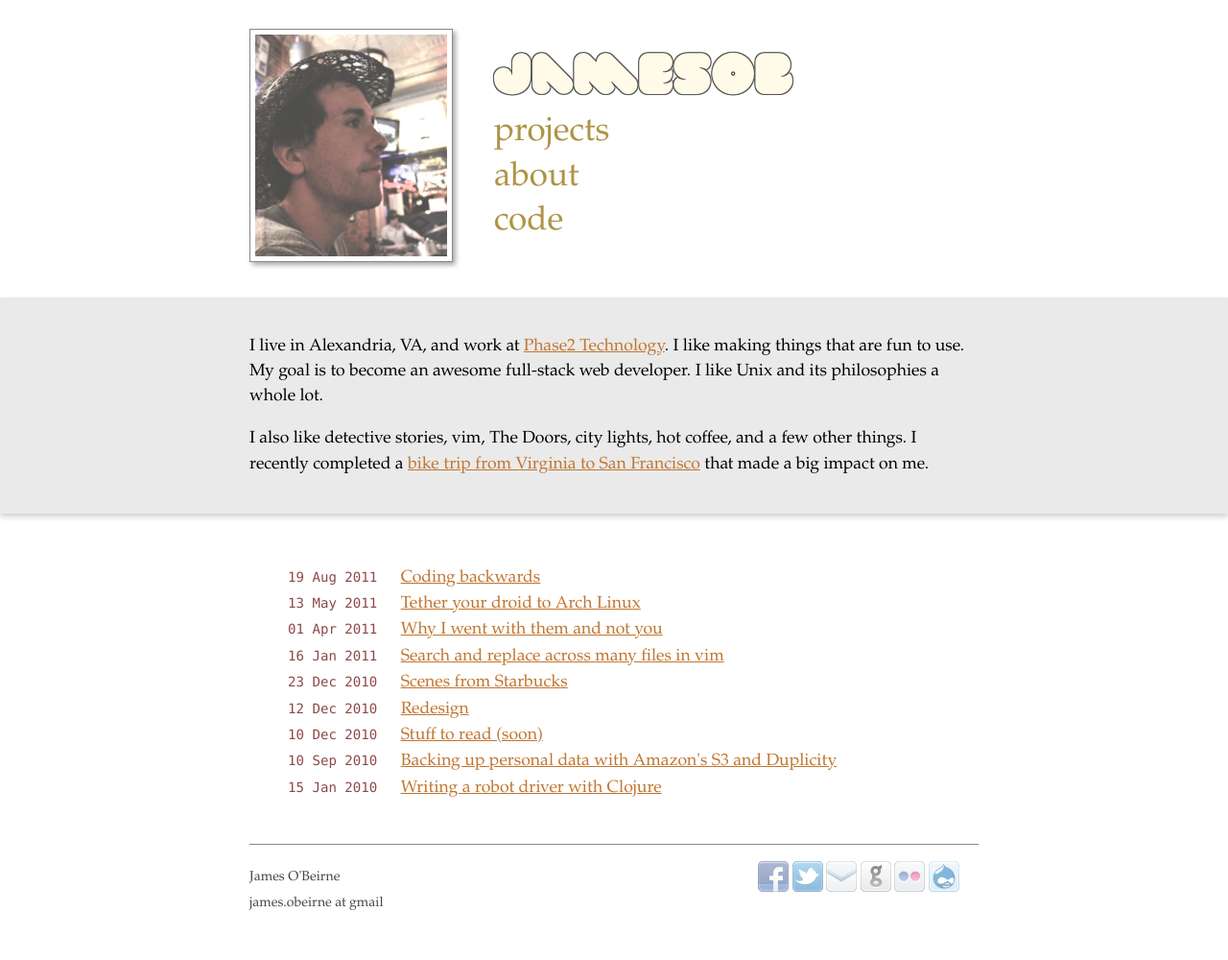
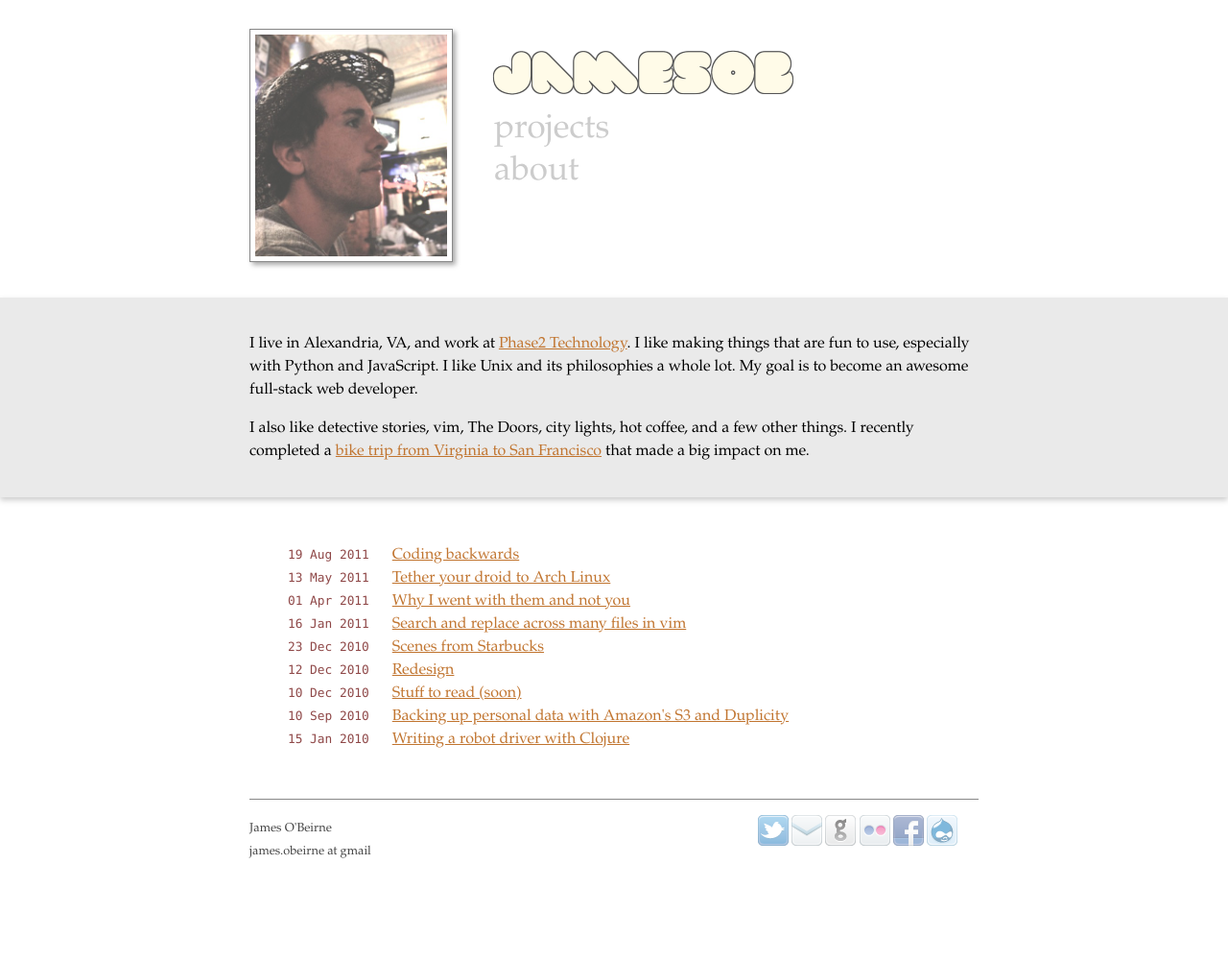
Before and after one commit to jamesob/jamesob.github.io, a Jekyll site: the page built from index.html, in a window 1280 px wide. Shown: the whole page at 96% size. Built offline with Jekyll 4.4.1, drawn with Linux system fonts in a browser that asks for light colours; after the commit the page ends 942 px from its top, so only the background shows below that.

Commit message:
Redesign complete.

```diff
--- /dev/null
+++ b/_includes/front-header.html
@@ -0,0 +1,17 @@
+
+<div id="front-header" class="centered expand-to-fit">
+
+  <div class="picture expand-to-fit">
+    <img class="nice-border" src="/images/me_cowboyhat.jpg" />
+  </div>
+
+  <div class="nav expand-to-fit">
+    <div id="title"><a href="/">jamesob</a></div>
+    <ul>
+      <li><a href="/projects">projects</a></li>
+      <li><a href="/about">about</a></li>
+      <!-- <li><a href="/code">code</a></li> -->
+    </ul>
+  </div>
+
+</div>
--- a/_includes/social-media.html
+++ b/_includes/social-media.html
@@ -1,10 +1,10 @@
 <div id="social-media-buttons">
   <ul>
-    <li><a href="http://facebook.com/jobeirne"><img src="/images/icons/facebook.png" /></a></li>
     <li><a href="http://twitter.com/jamesob"><img src="/images/icons/twitter-2.png" /></a></li>
     <li><a href="mailto:james.obeirne@gmail.com"><img src="/images/icons/email.png" /></a></li>
     <li><a href="http://github.com/jamesob"><img src="/images/icons/github.png" /></a></li>
     <li><a href="http://www.flickr.com/photos/62630874@N02/"><img src="/images/icons/flickr.png" /></a></li>
+    <li><a href="http://facebook.com/jobeirne"><img src="/images/icons/facebook.png" /></a></li>
     <li><a href="http://drupal.org/user/1458362"><img src="/images/icons/drupal.png" /></a></li>
     <!--
     <li><a href=""><img src="/images/icons/linkedin.png" /></a></li>
--- a/_layouts/base.html
+++ b/_layouts/base.html
@@ -11,23 +11,6 @@
 <body>
   <div class="site">
 
-    <div id="front-header" class="centered expand-to-fit">
-
-      <div class="picture expand-to-fit">
-        <img class="nice-border" src="/images/me_cowboyhat.jpg" />
-      </div>
-
-      <div class="nav expand-to-fit">
-        <div id="title"><a href="/">jamesob</a></div>
-        <ul>
-          <li><a href="/projects">projects</a></li>
-          <li><a href="/about">about</a></li>
-          <li><a href="/code">code</a></li>
-        </ul>
-      </div>
-
-    </div>
-
     {{ content }}
 
     <div class="centered">
--- a/_layouts/post.html
+++ b/_layouts/post.html
@@ -1,6 +1,10 @@
 ---
 layout: base
 ---
+
+<div class="centered">
+{% include small-header.html %}
+</div>
 
 <div id="post-title" class="centered">
   <h1>{{ page.title }}</h1>
--- a/css/site.less
+++ b/css/site.less
@@ -95,7 +95,7 @@
     line-height: 1;
   }
 
-  font-size: 110%;
+  font-size: 100%;
   line-height: 150%;
   font-family: Palatino, georgia, "times new roman", serif;
 
@@ -133,10 +133,7 @@
     padding: 0;
   }
 
-  #front-header {
-
-    height: 280px;
-
+  #front-header, #small-header {
     #title {
       @outline-color: #555;
       a {
@@ -153,6 +150,38 @@
       margin-top: 40px;
       margin-bottom: 20px;
     }
+  }
+
+  #small-header {
+    height: 100px;
+
+    #title {
+      float: left;
+    }
+
+    ul {
+      display: block;
+      float: right;
+      margin-top: 35px;
+      margin-right: 80px;
+    }
+
+    ul li {
+      display: inline;
+      margin-right: 20px;
+      padding: 5px 10px 5px 10px;
+      background: #EEE;
+      border: 1px #AAA solid;
+
+      a {
+        text-decoration: none;
+      }
+    }
+  }
+
+  #front-header {
+
+    height: 280px;
 
     .nav {
       float: left;
@@ -174,12 +203,12 @@
         }
 
         a {
-          color: #AE9446;
+          color: #CCC;
           text-decoration: none;
         }
 
         a:hover {
-          color:#336343;
+          color: #888;
         }
       }
     }
@@ -299,7 +328,7 @@
     border-top: 1px solid #888;
     padding-top: 0.5em;
 
-    margin-top: 1em;
+    margin-top: 50px;
     margin-bottom: 8em;
 
     a {
--- a/index.html
+++ b/index.html
@@ -3,18 +3,22 @@
 title: James O'Beirne
 ---
 
+{% include front-header.html %}
 
 <div id="desc" class="standout">
   <div class="centered inside-standout">
 
-    <p>I live in Alexandria, VA, and work at <a
-      href="http://phase2technology.com">Phase2 Technology</a>.  I like making
-    things that are fun to use. My goal is to become an awesome full-stack web
-    developer. I like Unix and its philosophies a whole lot.</p>
+    <p>
+      I live in Alexandria, VA, and work at <a
+          href="http://phase2technology.com"> Phase2 Technology</a>.  I like
+      making things that are fun to use, especially with Python and JavaScript.
+      I like Unix and
+      its philosophies a whole lot. My goal is to become an awesome full-stack web developer.
+    </p>
 
-<p>I also like detective stories, vim, The Doors, city lights, hot coffee, and a few other
-things. I recently completed a <a href="http://ahadventure.us">bike trip from
-  Virginia to San Francisco</a> that made a big impact on me.</p>
+    <p>I also like detective stories, vim, The Doors, city lights, hot coffee, and a few other
+    things. I recently completed a <a href="http://ahadventure.us">bike trip from
+      Virginia to San Francisco</a> that made a big impact on me.</p>
 
   </div>
 </div>
```
Also changed, not shown: _includes/small-header.html (added, +11 -0 lines), about/index.html (added, +11 -0 lines), css/syntax-default.css (added, +61 -0 lines), css/syntax-tango.css (added, +69 -0 lines), projects/index.html (added, +53 -0 lines).
